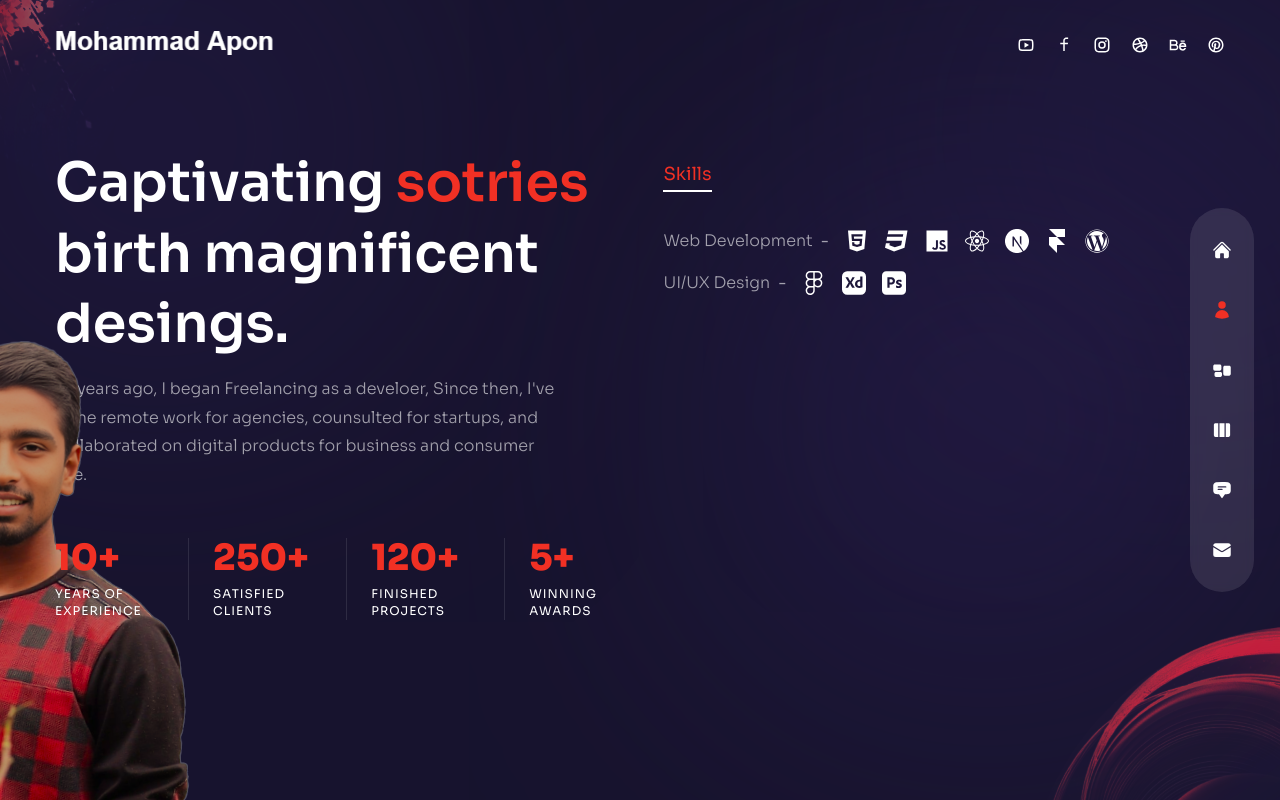
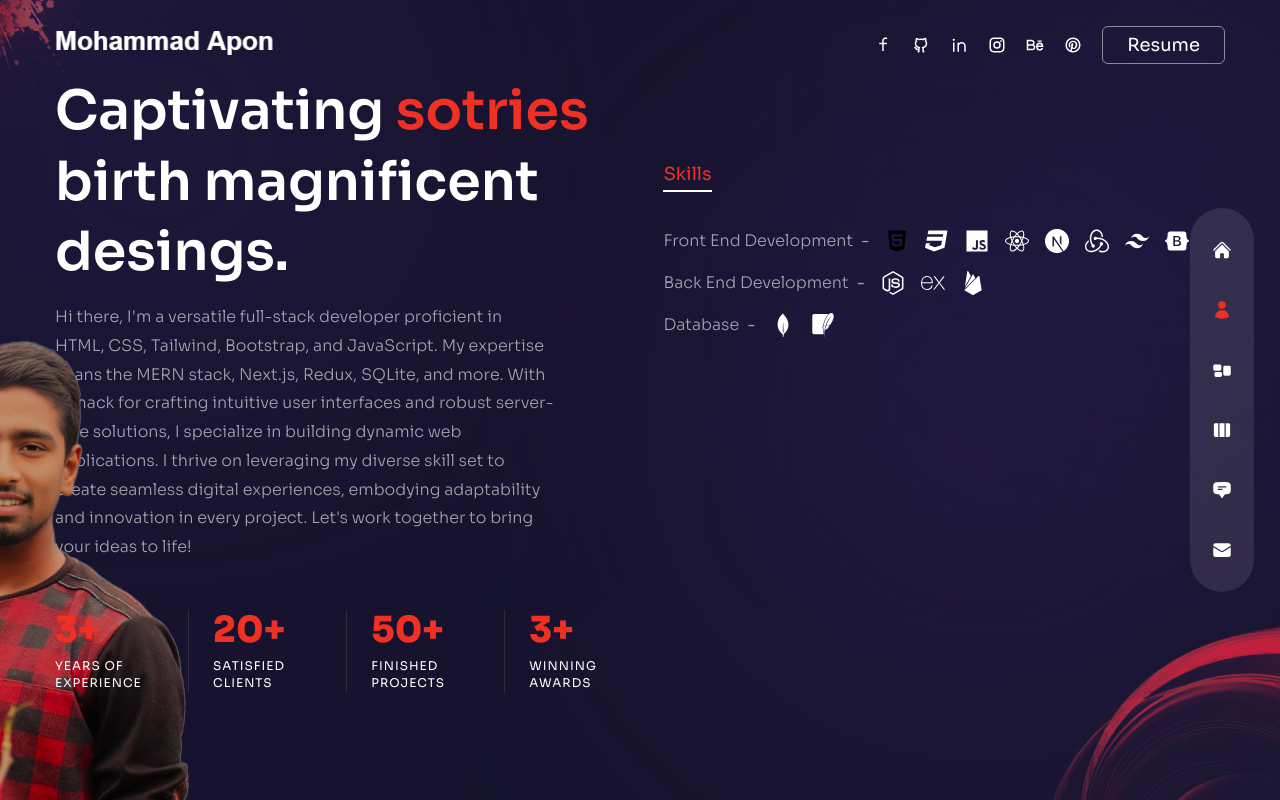
Before and after one commit to MohammadApon11/MohammadApon, a Next.js app: page /about in a window 1280 px wide. Built offline with nearby package versions, Linux system fonts and the light colour scheme.

Commit message:
hero complete working on about skills secton

```diff
--- a/components/Socials.js
+++ b/components/Socials.js
@@ -1,5 +1,7 @@
+"use client"
 // links
 import Link from "next/link";
+import { useState } from "react";
 
 // icons
 import {
@@ -9,29 +11,68 @@ import {
   RiDribbbleLine,
   RiBehanceLine,
   RiPinterestLine,
+  RiGithubLine,
+  RiLinkedinLine,
+  RiFolderDownloadLine,
 } from "react-icons/ri";
 
 const Socials = () => {
+
+  const [downloadLink, setDownloadLink] = useState('/Full%20Stack%20Developer%20Resume%20Of%20Mohammad%20Apon.pdf');
+
+  const handleDownload = () => {
+    // Simulate downloading the file when the link is clicked
+    const link = document.createElement('a');
+    link.href = downloadLink;
+    link.download = 'Full Stack Developer Resume Of Mohammad Apon.pdf'; // Set the desired file name
+    document.body.appendChild(link);
+    link.click();
+    document.body.removeChild(link);
+  };
   return (
     <div className="flex items-center gap-x-5 text-lg">
-      <Link href={""} className="hover:text-accent transition-all duration-300">
-        <RiYoutubeLine />
-      </Link>
-      <Link href={""} className="hover:text-accent transition-all duration-300">
+      <Link
+        href={"https://www.facebook.com/mohammad.apon.426/"}
+        className="hover:text-accent transition-all duration-300"
+      >
         <RiFacebookLine />
       </Link>
-      <Link href={""} className="hover:text-accent transition-all duration-300">
+      <Link
+        href={"https://github.com/MohammadApon11"}
+        className="hover:text-accent transition-all duration-300"
+      >
+        <RiGithubLine />
+      </Link>
+      <Link
+        href={"https://www.linkedin.com/in/mohammad-apon-1b0b88243/"}
+        className="hover:text-accent transition-all duration-300"
+      >
+        <RiLinkedinLine />
+      </Link>
+      <Link
+        href={"https://www.instagram.com/devapon23/"}
+        className="hover:text-accent transition-all duration-300"
+      >
         <RiInstagramLine />
       </Link>
-      <Link href={""} className="hover:text-accent transition-all duration-300">
-        <RiDribbbleLine/>
-      </Link>
-      <Link href={""} className="hover:text-accent transition-all duration-300">
+      <Link
+        href={"https://www.behance.net/mohammdapon"}
+        className="hover:text-accent transition-all duration-300"
+      >
         <RiBehanceLine />
       </Link>
-      <Link href={""} className="hover:text-accent transition-all duration-300">
+      <Link
+        href={"https://www.pinterest.com/mohammadapon11/"}
+        className="hover:text-accent transition-all duration-300"
+      >
         <RiPinterestLine />
       </Link>
+      <button onClick={handleDownload} className="flex items-center lg:gap-x-3 border lg:px-6 md:px-5 px-3 py-1 rounded-md border-white/50 transition-all duration-300 justify-center overflow-hidden hover:border-accent group">
+        <span className="group-hover:-translate-y-[120%] group-hover:opacity-0 transition-all duration-500">
+          Resume
+        </span>
+        <RiFolderDownloadLine className="-translate-y-[120%] opacity-0 group-hover:flex group-hover:-translate-y-0 group-hover:opacity-100 transition-all duration-300 absolute text-[22px]" />{" "}
+      </button>
     </div>
   );
 };
--- a/pages/about/index.js
+++ b/pages/about/index.js
@@ -8,6 +8,7 @@ import {
   FaReact,
   FaWordpress,
   FaFigma,
+  FaNodeJs,
 } from "react-icons/fa";
 
 import {
@@ -15,6 +16,13 @@ import {
   SiFramer,
   SiAdobexd,
   SiAdobephotoshop,
+  SiRedux,
+  SiTailwindcss,
+  SiBootstrap,
+  SiExpress,
+  SiFirebase,
+  SiMongodb,
+  SiSqlite,
 } from "react-icons/si";
 
 // about data
@@ -23,23 +31,31 @@ const aboutData = [
     title: "skills",
     info: [
       {
-        title: "Web Development",
+        title: "Front End Development",
         icons: [
-          <FaHtml5 key="html5" />,
+          <FaHtml5 key="html5" class="text-black" />,
           <FaCss3 key="css3" />,
           <FaJs key="js" />,
           <FaReact key="react" />,
           <SiNextdotjs key="next" />,
-          <SiFramer key="framer" />,
-          <FaWordpress key="wordpress" />,
+          <SiRedux key="redux" />,
+          <SiTailwindcss key="tailwind" />,
+          <SiBootstrap key="bootstrap" />,
         ],
       },
       {
-        title: "UI/UX Design",
+        title: "Back End Development",
         icons: [
-          <FaFigma key="figma" />,
-          <SiAdobexd key="adobeXd" />,
-          <SiAdobephotoshop key="adobePs" />,
+          <FaNodeJs key="node" />,
+          <SiExpress key="express" />,
+          <SiFirebase key="firebase" />,
+        ],
+      },
+      {
+        title: "Database",
+        icons: [
+          <SiMongodb key="mongodb" />,
+          <SiSqlite key="sqlite" />,
         ],
       },
     ],
@@ -94,9 +110,7 @@ const About = () => {
             exit="hidden"
             className="max-w-[500px] mx-auto xl:mx-0 mb-6 xl:mb-12 px-2 xl:px-0"
           >
-            10 years ago, I began Freelancing as a develoer, Since then, I&apos;ve
-            done remote work for agencies, counsulted for startups, and
-            collaborated on digital products for business and consumer use.
+              Hi there, I'm a versatile full-stack developer proficient in HTML, CSS, Tailwind, Bootstrap, and JavaScript. My expertise spans the MERN stack, Next.js, Redux, SQLite, and more. With a knack for crafting intuitive user interfaces and robust server-side solutions, I specialize in building dynamic web applications. I thrive on leveraging my diverse skill set to create seamless digital experiences, embodying adaptability and innovation in every project. Let's work together to bring your ideas to life!
           </motion.p>
           {/* counter */}
           <motion.div
@@ -110,7 +124,7 @@ const About = () => {
               {/* experience */}
               <div className="relative flex-1 after:w-[1px] after:h-full after:bg-white/10 after:absolute after:top-0 after:right-0">
                 <div className="text-2xl xl:text-4xl font-extrabold text-accent mb-2">
-                  <CountUp start={0} end={10} duration={5} />+
+                  <CountUp start={0} end={3} duration={5} />+
                 </div>
                 <div className="text-xs uppercase tracking-[1px] leading-[1.4] max-w-[100px]">
                   Years of experience
@@ -119,7 +133,7 @@ const About = () => {
               {/* clients */}
               <div className="relative flex-1 after:w-[1px] after:h-full after:bg-white/10 after:absolute after:top-0 after:right-0">
                 <div className="text-2xl xl:text-4xl font-extrabold text-accent mb-2">
-                  <CountUp start={0} end={250} duration={5} />+
+                  <CountUp start={0} end={20} duration={5} />+
                 </div>
                 <div className="text-xs uppercase tracking-[1px] leading-[1.4] max-w-[100px]">
                   Satisfied clients
@@ -128,7 +142,7 @@ const About = () => {
               {/* Finished projects */}
               <div className="relative flex-1 after:w-[1px] after:h-full after:bg-white/10 after:absolute after:top-0 after:right-0">
                 <div className="text-2xl xl:text-4xl font-extrabold text-accent mb-2">
-                  <CountUp start={0} end={120} duration={5} />+
+                  <CountUp start={0} end={50} duration={5} />+
                 </div>
                 <div className="text-xs uppercase tracking-[1px] leading-[1.4] max-w-[100px]">
                   Finished projects
@@ -137,7 +151,7 @@ const About = () => {
               {/* awards */}
               <div className="relative flex-1">
                 <div className="text-2xl xl:text-4xl font-extrabold text-accent mb-2">
-                  <CountUp start={0} end={5} duration={5} />+
+                  <CountUp start={0} end={3} duration={5} />+
                 </div>
                 <div className="text-xs uppercase tracking-[1px] leading-[1.4] max-w-[100px]">
                   Winning awards
@@ -185,7 +199,7 @@ const About = () => {
                     {/* icon */}
                     {item.icons?.map((icon, itemIndex) => {
                       return (
-                        <div key={itemIndex} className="text-2xl text-white">
+                        <div key={itemIndex} className={`text-2xl text-white ${icon.class}`}>
                           {icon}
                         </div>
                       );
--- a/pages/index.js
+++ b/pages/index.js
@@ -37,9 +37,7 @@ const Home = () => {
             exit="hidden"
             className="max-w-sm xl:max-w-xl mx-auto xl:mx-0 mb-10 xl:mb-16"
           >
-            Lorem ipsum, dolor sit amet consectetur adipisicing elit. Aspernatur
-            suscipit ratione facere nostrum amet dolore molestiae veritatis
-            consequatur voluptatem odit?
+            A seasoned Full Stack Developer with 3 years' expertise. Successfully delivered a diverse range of 50+ projects, including a comprehensive full-stack project through Programming Hero's online platform, showcasing extensive proficiency and versatility.
           </motion.p>
           {/* btn */}
           <div className="flex justify-center xl:hidden relative">
```
Also changed, not shown: 1 other file (tests, documents, lock files or other folders).
